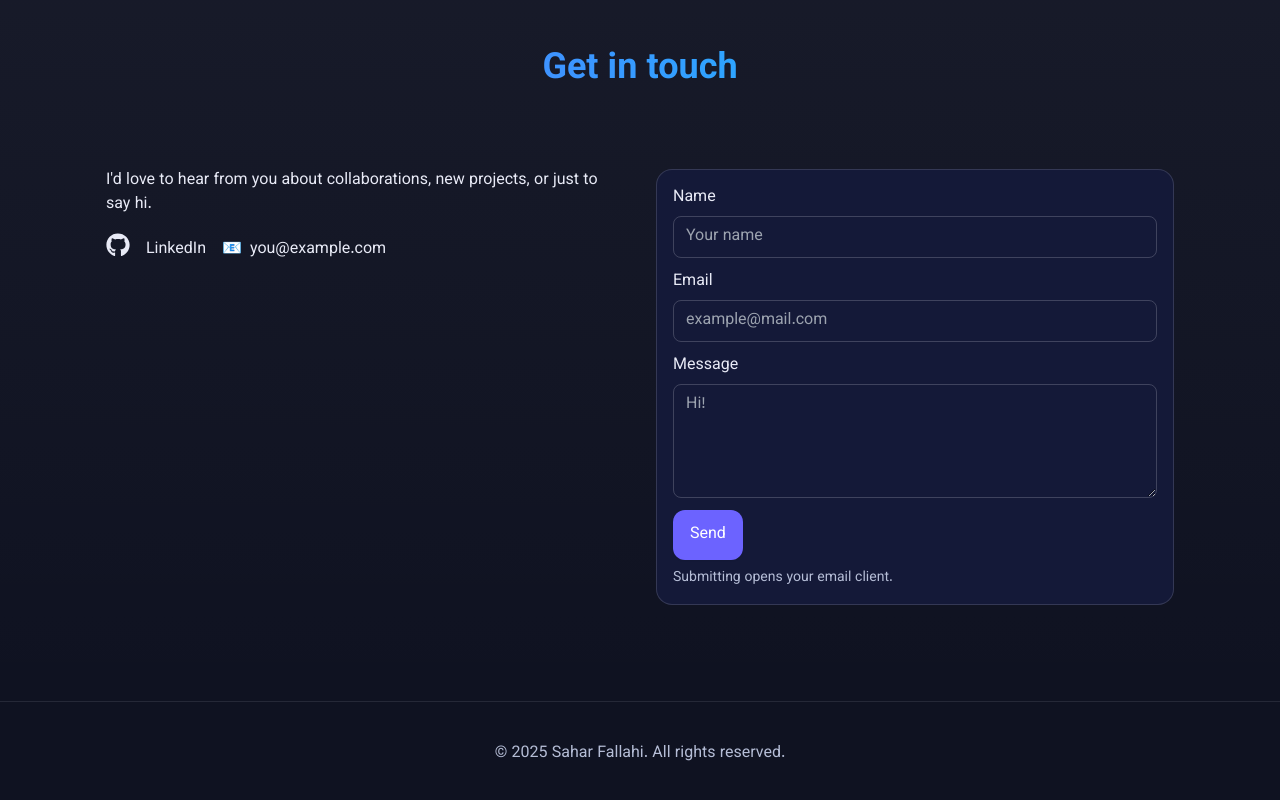
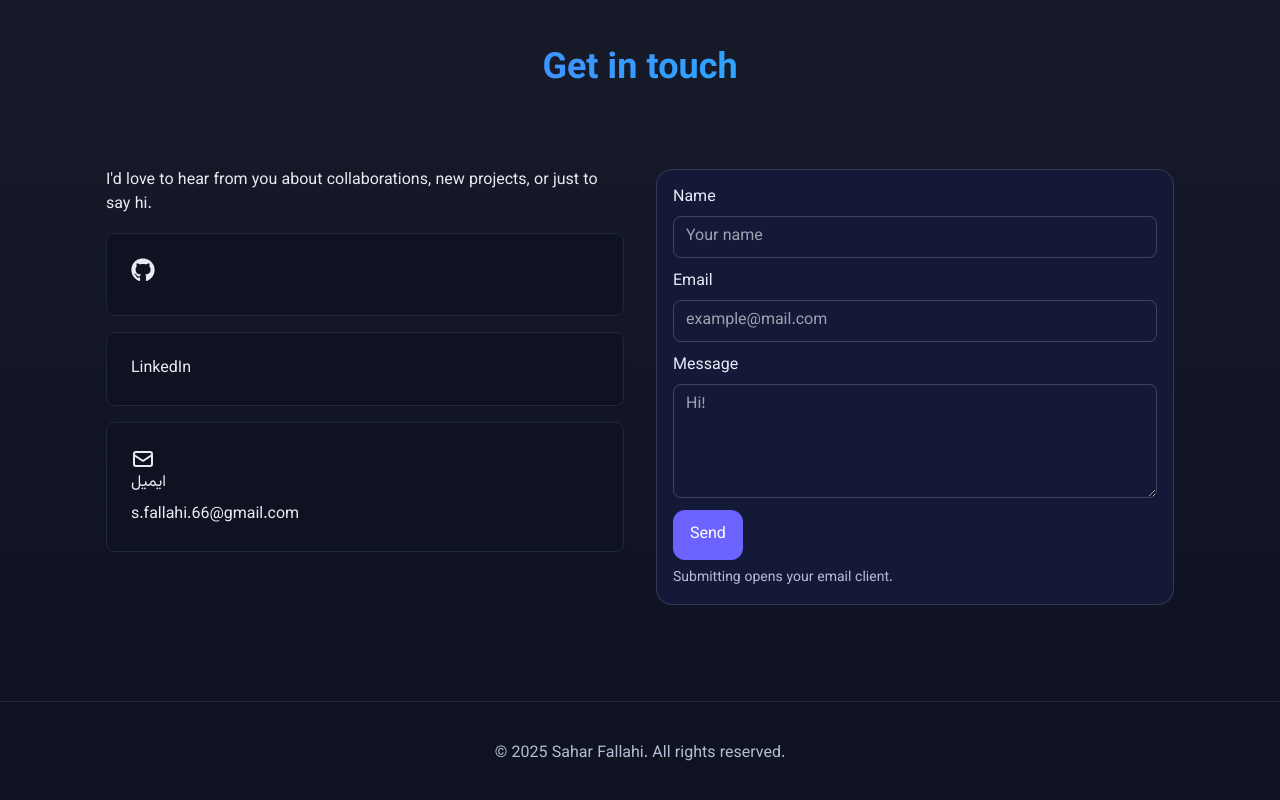
Before and after one commit to saharfallahi/Portfolio, a Next.js app: page / in a window 1280 px wide. Shown: the part 2785-3585 px from the top of the page. Built offline with nearby package versions, Linux system fonts and the light colour scheme.

Commit message:
edit min height

```diff
--- a/app/components/Contact.jsx
+++ b/app/components/Contact.jsx
@@ -3,6 +3,7 @@
 import { FaGithub } from "react-icons/fa";
 import useI18n from "../hooks/useI18n";
 import useReveal from "../hooks/useReveal";
+import { HiOutlineMail } from "react-icons/hi";
 
 function Contact() {
   const { t } = useI18n();
@@ -25,11 +26,14 @@ function Contact() {
 
   return (
     <section id="contact" className="section section-alt">
-          <h2 className="section-title"  data-reveal>{t("contact.title")}</h2>
+      <h2 className="section-title" data-reveal>
+        {t("contact.title")}
+      </h2>
       <div className="container-std grid md:grid-cols-2 gap-8 items-start">
         <div data-reveal>
           <p>{t("contact.body")}</p>
-          <ul className="flex flex-wrap items-center gap-4 mt-4 p-0 list-none">
+          <ul className="flex flex-col  items-center gap-4 mt-4 p-0 list-none">
+            <div className="contact-card ">
               <li>
                 <a
                   className="inline-flex items-center gap-2 no-underline text-[var(--text)] hover:text-[var(--primary)]"
@@ -39,10 +43,10 @@ function Contact() {
                   aria-label={t("contact.github")}
                 >
                   <FaGithub className="w-5 h-5 md:w-6 md:h-6" />
-
-
                 </a>
               </li>
+            </div>
+            <div className="contact-card ">
               <li>
                 <a
                   className="inline-flex items-center gap-2 no-underline text-[var(--text)] hover:text-[var(--primary)]"
@@ -54,15 +58,21 @@ function Contact() {
                   <span>LinkedIn</span>
                 </a>
               </li>
+            </div>
+            <div className="contact-card ">
+              <HiOutlineMail  className="w-6 h-6"/>
               <li>
+
                 <a
-                className="inline-flex items-center gap-2 no-underline text-[var(--text)]"
+                  className="flex flex-col items-start gap-2 no-underline text-[var(--text)]"
                   href="mailto:you@example.com"
                   aria-label={t("contact.emailLabel")}
                 >
-                📧 <span>you@example.com</span>
+                  <span>ایمیل</span>
+                  <span>s.fallahi.66@gmail.com</span>
                 </a>
               </li>
+            </div>
           </ul>
         </div>
         <form
--- a/app/components/Home.jsx
+++ b/app/components/Home.jsx
@@ -17,7 +17,7 @@ function Home() {
     <section
       id="home"
       ref={heroRef}
-      className="section min-h-[88vh]  grid place-items-center overflow-hidden"
+      className="section min-h-[80vh] md:min-h-[88vh]  grid place-items-center overflow-hidden"
     >
       <div className="parallax" aria-hidden="true">
         <span className="layer layer--1" data-speed="0.12"></span>
--- a/app/components/Projects.jsx
+++ b/app/components/Projects.jsx
@@ -49,6 +49,7 @@ function Projects() {
                     <a
                       href={demo}
                       target="_blank"
+                      rel="noopener"
                       className="btn btn-primary !py-2 !px-3 text-sm"
                     >
                       {t("projects.demo")}
@@ -56,6 +57,7 @@ function Projects() {
                     <a
                       href={code}
                       target="_blank"
+                      rel="noopener"
                       className="btn btn-ghost !py-2 !px-3 text-sm"
                     >
                       {t("projects.code")}
--- a/app/globals.css
+++ b/app/globals.css
@@ -87,6 +87,9 @@ html {
   .social-icon {
     @apply p-3 rounded-full bg-[var(--bg-icon)]  transition-all duration-300 hover:scale-110 shadow-sm  border border-[var(--border-icon)] hover:border-[var(--ring)];
   }
+  .contact-card{
+    @apply w-full rounded-lg border border-[var(--border-icon)] shadow-sm p-6 bg-[var(--bg)]
+  }
 }
 
 .parallax {
```
Lines whose indentation alone changed are shown as unchanged.
